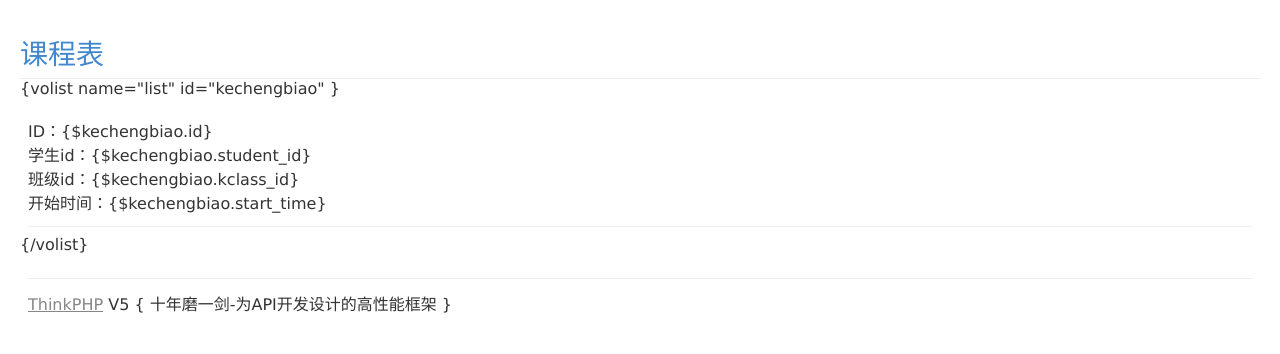
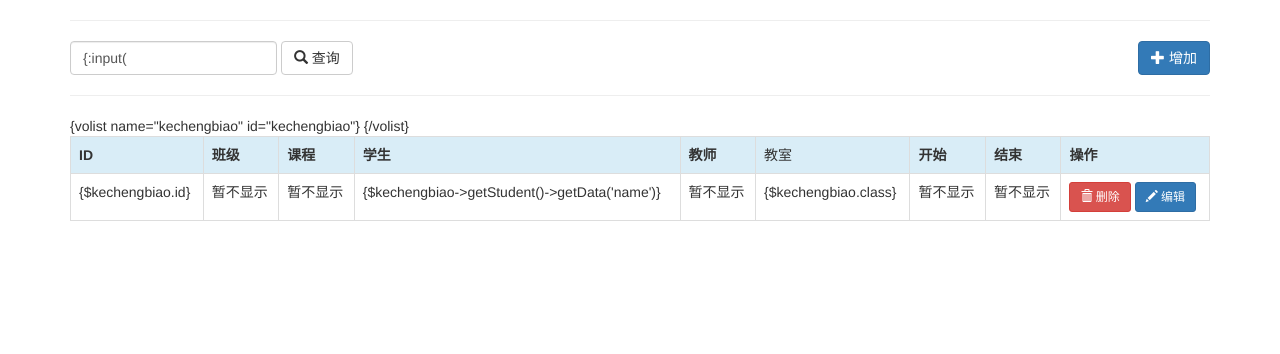
Before and after one commit to lupuyu/tiyuxueyuan.github.io, a PHP site: page /login-demo/application/index/view/kechengbiao/index.html in a window 1280 px wide. Shown: the top 354 px of the page. Run offline with PHP 8.4, Linux system fonts and the light colour scheme; some libraries are stand-ins or nearby versions.

Commit message:
2016-09-21 17:03

```diff
--- /dev/null
+++ b/application/index/controller/KaoqinController.php
@@ -0,0 +1,5 @@
+<?php
+namespace app\index\controller;
+
+use app\index\model\Kaoqin;
+use think\Controller;
--- a/application/index/model/Student.php
+++ b/application/index/model/Student.php
@@ -12,4 +12,8 @@
     // protected $insert = ['status' => 1];
 
     // 定义关联方法
+    public function kclass()
+    {
+        return $this->belongsTo('kclass');
+    }
 }
--- a/application/index/view/kechengbiao/index.html
+++ b/application/index/view/kechengbiao/index.html
@@ -1,60 +1,59 @@
 <!doctype html>
 <html lang="en">
+
 <head>
-<meta charset="UTF-8">
-<title>查看用户列表</title>
-<style>
-body{
-    color: #333;
-    font: 16px Verdana, "Helvetica Neue", helvetica, Arial, 'Microsoft YaHei', sans-serif;
-    margin: 0px;
-    padding: 20px;
-}
+    <meta charset="UTF-8">
+    <title>查看课程表</title>
+    <link rel="stylesheet" type="text/css" href="/static/bootstrap.min.css">
+</head>
 
-a{
-    color: #868686;
-    cursor: pointer;
-}
-a:hover{
-    text-decoration: underline;
-}
-h2{
-    color: #4288ce;
-    font-weight: 400;
-    padding: 6px 0;
-    margin: 6px 0 0;
-    font-size: 28px;
-    border-bottom: 1px solid #eee;
-}
-div{
-margin:8px;
-}
-.info{
-    padding: 12px 0;
-    border-bottom: 1px solid #eee;
-}
+<body class="container">
+    <div class="row">
+        <div class="col-md-12">
+            <hr />
+            <div class="row">
+                <div class="col-md-8">
+                    <form class="form-inline" action="{:url('', input('get.'))}">
+                        <div class="form-group">
+                            <label class="sr-only" for="name">姓名</label>
+                            <input name="name" type="text" class="form-control" placeholder="姓名..." value={:input( 'get.name')}>
+                        </div>
+                        <button type="submit" class="btn btn-default"><i class="glyphicon glyphicon-search"></i>&nbsp;查询</button>
+                    </form>
+                </div>
+                <div class="col-md-4 text-right">
+                    <a href="{:url('add')}" class="btn btn-primary"><i class="glyphicon glyphicon-plus"></i>&nbsp;增加</a>
+                </div>
+            </div>
+            <hr />
+            <table class="table table-hover table-bordered">
+                <tr class="info">
+                    <th>ID</th>
+                    <th>班级</th>
+                    <th>课程</th>
+                    <th>学生</th>
+                    <th>教师</th>
+                    <td>教室</td>
+                    <th>开始</th>
+                    <th>结束</th>
+                    <th>操作</th>
+                </tr>
+                {volist name="kechengbiao" id="kechengbiao"}
+                <tr>
+                    <td>{$kechengbiao.id}</td>
+                    <td>暂不显示</td>
+                    <td>暂不显示</td>
+                    <td>{$kechengbiao->getStudent()->getData('name')}</td>
+                    <td>暂不显示</td>
+                    <td>{$kechengbiao.class}</td>
+                    <td>暂不显示</td>
+                    <td>暂不显示</td>
+                    <td><a class="btn btn-danger btn-sm" href=""><i class="glyphicon glyphicon-trash"></i>&nbsp;删除</a>&nbsp;<a class="btn btn-sm btn-primary" href="{:url('edit?id=' . $kechengbiao->getData('id'))}"><i class="glyphicon glyphicon-pencil"></i>&nbsp;编辑</a></td>
+                </tr>
+                {/volist}
+            </table>
+             </div>
+    </div>
+</body>
 
-.copyright{
-    margin-top: 24px;
-    padding: 12px 0;
-  border-top: 1px solid #eee;
-}
-</style>
-</head>
-<body>
-<h2>课程表</h2>
-{volist name="list" id="kechengbiao" }
-<div class="info">
-ID：{$kechengbiao.id}<br/>
-学生id：{$kechengbiao.student_id}<br/>
-班级id：{$kechengbiao.kclass_id}<br/>
-开始时间：{$kechengbiao.start_time}<br/>
-</div>
-{/volist}
-<div class="copyright">
-    <a title="官方网站" href="http://www.thinkphp.cn">ThinkPHP</a>
-    <span>V5</span>
-    <span>{ 十年磨一剑-为API开发设计的高性能框架 }</span>
-</div>
-</body>
 </html>
--- a/application/route.php
+++ b/application/route.php
@@ -39,5 +39,4 @@
     'StuEx/index'      => 'index/StuEx/index',
     'StuEx/:id'        => 'index/StuEx/read',
     'StuEx/update/:id' => 'index/StuEx/update',
-    'kclass/index'      => 'index/kclass/index',
 ];
```
Also changed, not shown: application/index/controller/KclassController.php (+97 -2 lines), application/index/controller/KechengbiaoController.php (+30 -5 lines), application/index/model/Course.php (added, +12 -0 lines), application/index/model/Kclass.php (+7 -0 lines), application/index/model/Kechengbiao.php (+39 -0 lines), application/index/model/kaoqin.php (added, +12 -0 lines), application/index/view/Kclass/add.html (added, +23 -0 lines), application/index/view/Kclass/edit.html (added, +24 -0 lines), application/index/view/Kclass/index.html (+6 -6 lines), application/index/view/kechengbiao/edit.html (+12 -2 lines).
